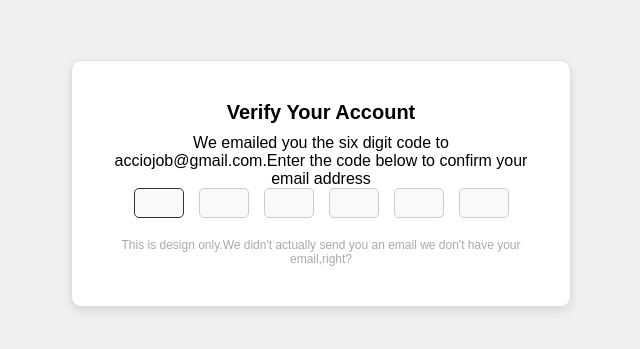
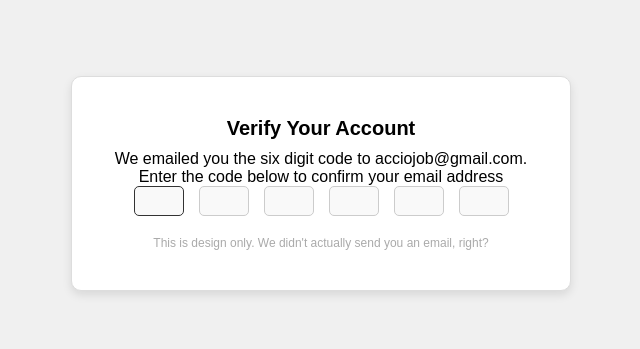
Before and after one commit to acciojob/OTP-MeghanaSubramanyam, a website: page main.html in a window 1280 px wide. Shown: the part 217-566 px from the top of the page, without its empty margins (319-959 px from the left). Drawn offline with Linux system fonts and the light colour scheme.

Commit message:
created a submission

```diff
--- a/main.html
+++ b/main.html
@@ -1,15 +1,12 @@
 <!DOCTYPE html>
-
 <html>
-
 <head>
     <link rel="stylesheet" href="styles.css">
 </head>
-
 <body>
     <div class="container">
         <h1 id="verification_heading">Verify Your Account</h1>
-		<p id="Verification_subtext">We emailed you the six digit code to acciojob@gmail.com.Enter the code below to confirm your email address</p>
+        <p id="verification_subtext">We emailed you the six digit code to acciojob@gmail.com. Enter the code below to confirm your email address</p>
         <div class="code-container">
             <input type="text" maxlength="1" class="code" id="digit1" autofocus>
             <input type="text" maxlength="1" class="code" id="digit2">
@@ -18,15 +15,9 @@
             <input type="text" maxlength="1" class="code" id="digit5">
             <input type="text" maxlength="1" class="code" id="digit6">
         </div>
-		<p class="disclaimer">This is design only.We didn't actually send you
-			an email we don't have your email,right?</p>
+        <p class="disclaimer">This is design only. We didn't actually send you an email, right?</p>
     </div>
 
-
-	<!-- the entire body must be written by student -->
-    <script type="text/javascript" src="./script.js">
-</script>
-
+    <script type="text/javascript" src="./script.js"></script>
 </body>
-
 </html>
```
Lines whose indentation alone changed are shown as unchanged.
